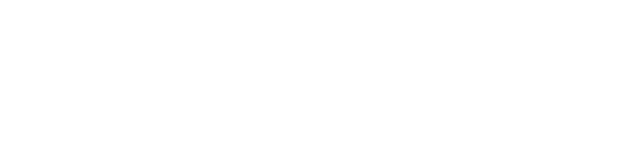
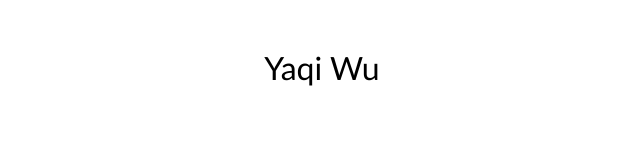
Before and after one commit to wuyaqi16/wuyaqi.github.io, a plain HTML site: page index.html in a window 1280 px wide. Shown: the whole page, without its empty margins (318-958 px from the left). Drawn offline with Linux system fonts and the light colour scheme.

Commit message:
add body

```diff
--- a/index.html
+++ b/index.html
@@ -10,5 +10,25 @@
         <link rel="shortcut icon" href="images/favicon/favicon.ico" type="image/x-icon">
         <link rel="stylesheet" type="text/css" href="stylesheet.css">
 
-      </head>
+    </head>
+
+    <body>
+        <table style="width:100%;max-width:800px;border:0px;border-spacing:0px;border-collapse:separate;margin-right:auto;margin-left:auto;"><tbody>
+            <tr style="padding:0px">
+                <td style="padding:0px">
+                    <table style="width:100%;border:0px;border-spacing:0px;border-collapse:separate;margin-right:auto;margin-left:auto;"><tbody>
+                        <tr style="padding:0px">
+                          <td style="padding:2.5%;width:63%;vertical-align:middle">
+                            <p class="name" style="text-align: center;">
+                              Yaqi Wu
+                            </p>
+                          </td>
+                        </tr>
+                      </tbody></table>
+
+                </td>
+            </tr>
+        </table>
+    </body>
+
 </html>
```
